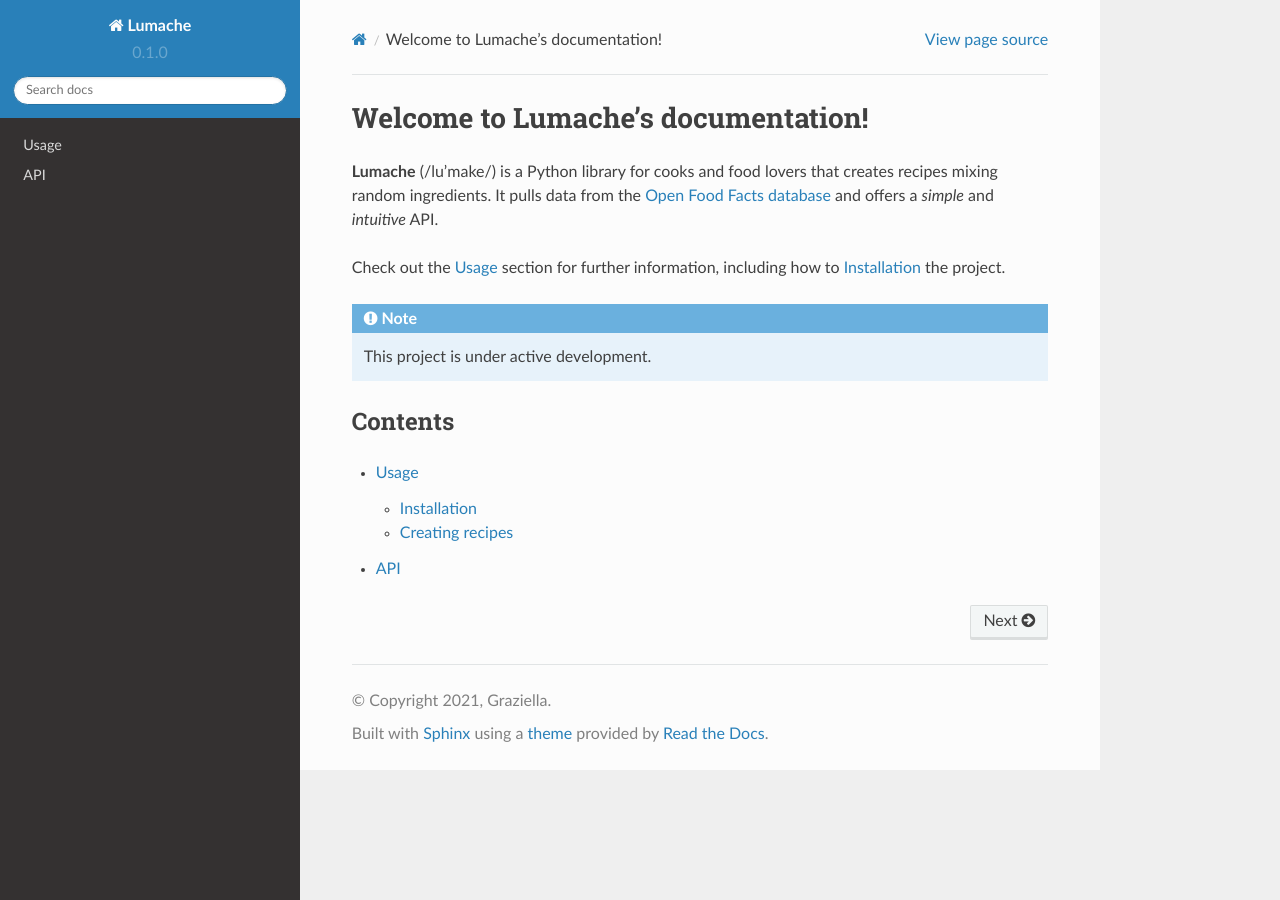
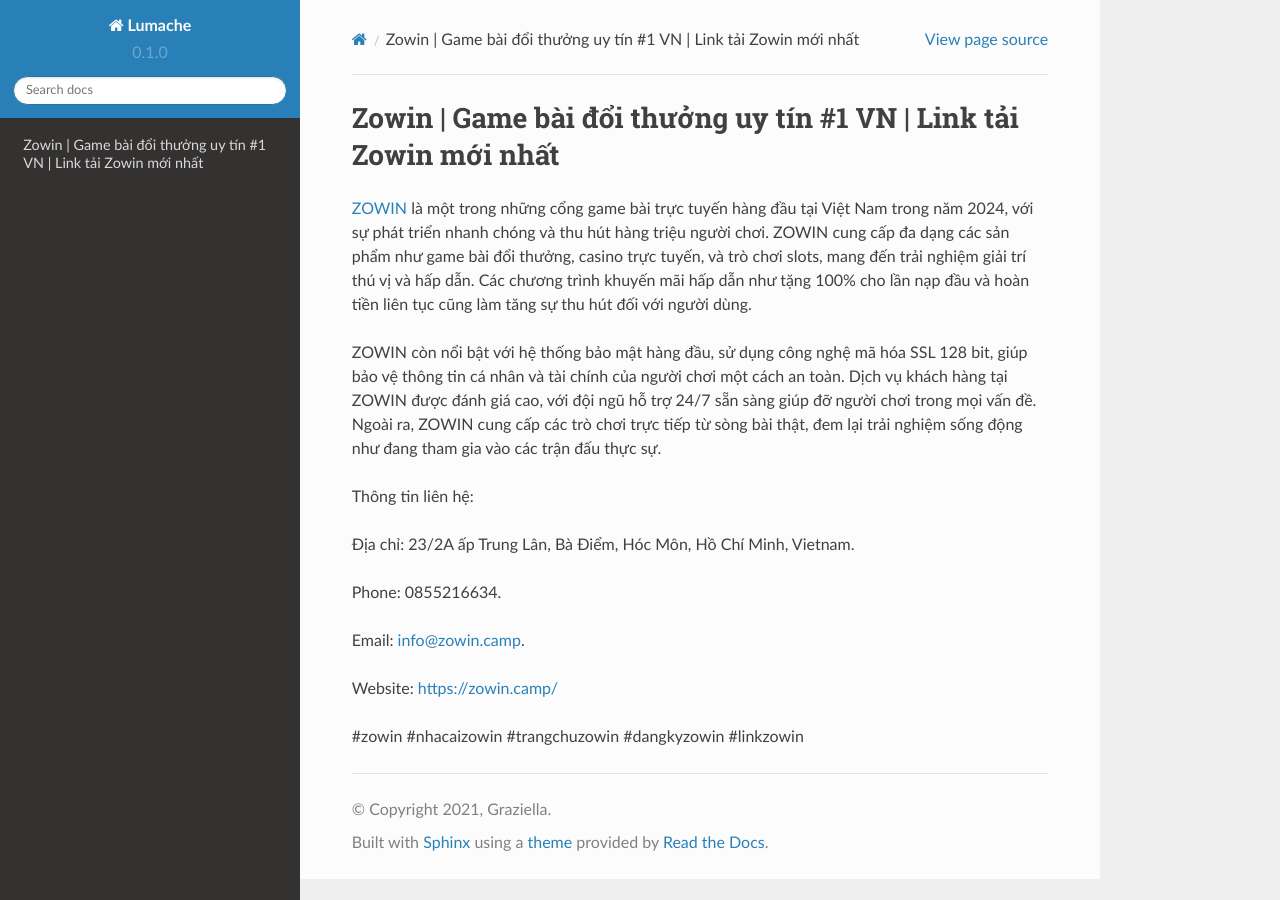
Before and after one commit to antonniotrombeta/zowincamp, a Sphinx documentation site: the page built from docs/source/index.rst, in a window 1280 px wide. Built offline with Sphinx 7.4.7 and the Read the Docs theme 2.0.0, drawn with Linux system fonts in a browser that asks for light colours.

Commit message:
Update index.rst

```diff
--- a/docs/source/index.rst
+++ b/docs/source/index.rst
@@ -1,22 +1,18 @@
-Welcome to Lumache's documentation!
+Zowin | Game bài đổi thưởng uy tín #1 VN | Link tải Zowin mới nhất
 ===================================
 
-**Lumache** (/lu'make/) is a Python library for cooks and food lovers
-that creates recipes mixing random ingredients.
-It pulls data from the `Open Food Facts database <https://world.openfoodfacts.org/>`_
-and offers a *simple* and *intuitive* API.
+`ZOWIN <https://zowin.camp/>`_ là một trong những cổng game bài trực tuyến hàng đầu tại Việt Nam trong năm 2024, với sự phát triển nhanh chóng và thu hút hàng triệu người chơi. ZOWIN cung cấp đa dạng các sản phẩm như game bài đổi thưởng, casino trực tuyến, và trò chơi slots, mang đến trải nghiệm giải trí thú vị và hấp dẫn. Các chương trình khuyến mãi hấp dẫn như tặng 100% cho lần nạp đầu và hoàn tiền liên tục cũng làm tăng sự thu hút đối với người dùng.
 
-Check out the :doc:`usage` section for further information, including
-how to :ref:`installation` the project.
+ZOWIN còn nổi bật với hệ thống bảo mật hàng đầu, sử dụng công nghệ mã hóa SSL 128 bit, giúp bảo vệ thông tin cá nhân và tài chính của người chơi một cách an toàn. Dịch vụ khách hàng tại ZOWIN được đánh giá cao, với đội ngũ hỗ trợ 24/7 sẵn sàng giúp đỡ người chơi trong mọi vấn đề. Ngoài ra, ZOWIN cung cấp các trò chơi trực tiếp từ sòng bài thật, đem lại trải nghiệm sống động như đang tham gia vào các trận đấu thực sự.
 
-.. note::
+Thông tin liên hệ:
 
-   This project is under active development.
+Địa chỉ: 23/2A ấp Trung Lân, Bà Điểm, Hóc Môn, Hồ Chí Minh, Vietnam.
 
-Contents
---------
+Phone: 0855216634.
 
-.. toctree::
+Email: info@zowin.camp.
 
-   usage
-   api
+Website: https://zowin.camp/
+
+#zowin #nhacaizowin #trangchuzowin #dangkyzowin #linkzowin
```
